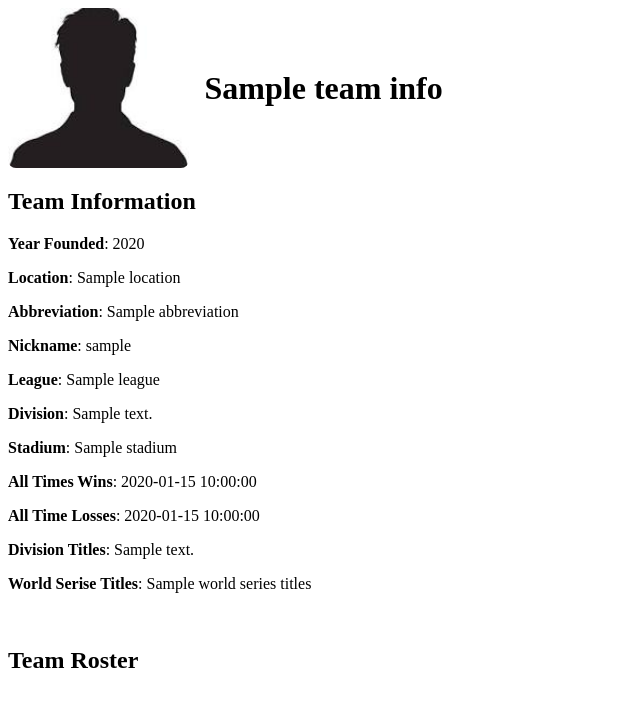
After one commit to K-Hannan12/COS_442, a Flask app: template FinalProject/teamReport/templates/viewTeamInfo.html in a window 1280 px wide. The commit adds this page. Shown: the top 707 px of the page, without its empty margins (0-640 px from the left). Run offline with Flask 3, Linux system fonts and the light colour scheme; the template is opened without the code that fills it: most values are stand-ins (such as "Sample title", 1, 10 or a date in 2020).

Commit message:
add teams HTML file and fixed templates error

```diff
--- a/FinalProject/docker-compose.yaml
+++ b/FinalProject/docker-compose.yaml
@@ -27,13 +27,13 @@ services:
   team-report:
     build:
       context: ./teamReport
-      dockerfile: Dockerfile
+      dockerfile: DockerFile
     expose:
       - "5005"
   team-info:
     build:
       context: ./teamInfo
-      dockerfile: Dockerfile
+      dockerfile: DockerFile
     expose:
       - "5005"
   nginx:
--- a/FinalProject/playerReport/templates/getPlayerHTML.html
+++ b/FinalProject/playerReport/templates/getPlayerHTML.html
@@ -9,7 +9,8 @@
             gap: 16px;
         }
         .header img {
-            height: 60px;
+            height: 160px;
+            width: auto;
             border-radius: 8px;
         }
         table {
--- a/FinalProject/teamInfo/teamInfo.py
+++ b/FinalProject/teamInfo/teamInfo.py
@@ -32,9 +32,7 @@ def addTeamInfo():
         'all_time_losses': request.form['all_time_losses'],
         'division_titles': request.form['division_titles'],
         'world_series_titles': request.form['world_series_titles'],
-        'last_world_series_won': request.form['last_world_series_won'],
-        'primary_color': request.form['primary_color'],
-        'secondary_color': request.form['secondary_color'],
+        'last_world_series_won': request.form['last_world_series_won']
     }
     #This will store the team info in the redis database.
     redisDB.hset(f'{team_name}:info', mapping=teamInfo)
--- a/FinalProject/teamReport/teamReport.py
+++ b/FinalProject/teamReport/teamReport.py
@@ -21,7 +21,7 @@ def getTeamReport(team_name):
         "abbreviation": dataSplit[0].split(':', 1)[1].replace("'", ""),
         "nickname": dataSplit[1].split(':', 1)[1].replace("'", ""),
         "location": dataSplit[2].split(':', 1)[1].replace("'", ""),
-        "division": dataSplit[3].split(':', 1)[1].replace("'", ""),
+       "division": dataSplit[3].split(':', 1)[1].replace("'", ""),
         "league": dataSplit[4].split(':', 1)[1].replace("'", ""),
         "founding_year": dataSplit[5].split(':', 1)[1].replace("'", ""),
         "stadium": dataSplit[6].split(':', 1)[1].replace("'", ""),
@@ -31,10 +31,8 @@ def getTeamReport(team_name):
         "world_series_titles": dataSplit[10].split(':', 1)[1].replace("'", ""),
         "last_world_series_won": dataSplit[11].split(':', 1)[1].replace("'", "")
     }
-    primary_color = dataSplit[12].split(':', 1)[1].replace("'", "")
-    secondary_color = dataSplit[13].split(':', 1)[1].replace("'", "").replace("}", "")
 
-    return render_template('viewTeamInfo.html')
+    return render_template('viewTeamInfo.html',teamInfo=teamInfo)
 
 # This route will render the addTeamInfo template when the /addTeamInfo URL is accessed that will return a form to add team information
 # and send that infomtaion to the teamInfo contanin to store the data.
--- /dev/null
+++ b/FinalProject/teamReport/templates/viewTeamInfo.html
@@ -0,0 +1,51 @@
+<!DOCTYPE html>
+<html>
+<head>
+    <title>Team Report</title>
+    <style>
+        .header {
+            display: flex;
+            align-items: center;
+            gap: 16px;
+        }
+        .header img {
+            height: 160px;
+            width: auto;
+            border-radius: 8px;
+        }
+        table {
+            width: 100%;
+            border-collapse: collapse;
+            margin-top: 20px;
+        }
+        th, td {
+            border: 1px solid #ddd;
+            padding: 8px;
+            text-align: left;
+        }
+        th {
+            background-color: #f2f2f2;
+        }
+    </style>
+</head>
+<body>
+    <div class="header">
+        <img src="/static/defaultHeadshot.png" alt="Headshot of {{ teamInfo.name}}">
+        <h1> {{ teamInfo.name }}</h1>
+ </div>
+    <h2>Team Information</h2>
+    <p><b>Year Founded</b>: {{ teamInfo.founding_year }}</p>
+    <p><b>Location</b>: {{ teamInfo.location }}</p>
+    <p><b>Abbreviation</b>: {{ teamInfo.abbreviation }}</p>
+    <p><b>Nickname</b>: {{ teamInfo.nickname }}</p>
+    <p><b>League</b>: {{ teamInfo.league }}</p>
+    <p><b>Division</b>: {{ teamInfo.division }}</p>
+    <p><b>Stadium</b>: {{ teamInfo.stadium }}</p>
+    <p><b>All Times Wins</b>: {{ teamInfo.all_time_wins }}</p>
+    <p><b>All Time Losses</b>: {{ teamInfo.all_time_losses }}</p>
+    <p><b>Division Titles</b>: {{ teamInfo.division_titles }}</p>
+    <p><b>World Serise Titles</b>: {{ world_series_titles }}</p>
+    </br>
+    <h2>Team Roster</h2>
+</body>
+</html>
```
Also changed, not shown: FinalProject/teamReport/template/viewTeamInfo.html (deleted), FinalProject/teamReport/templates/addNewTeam.html (added), 1 other file.
